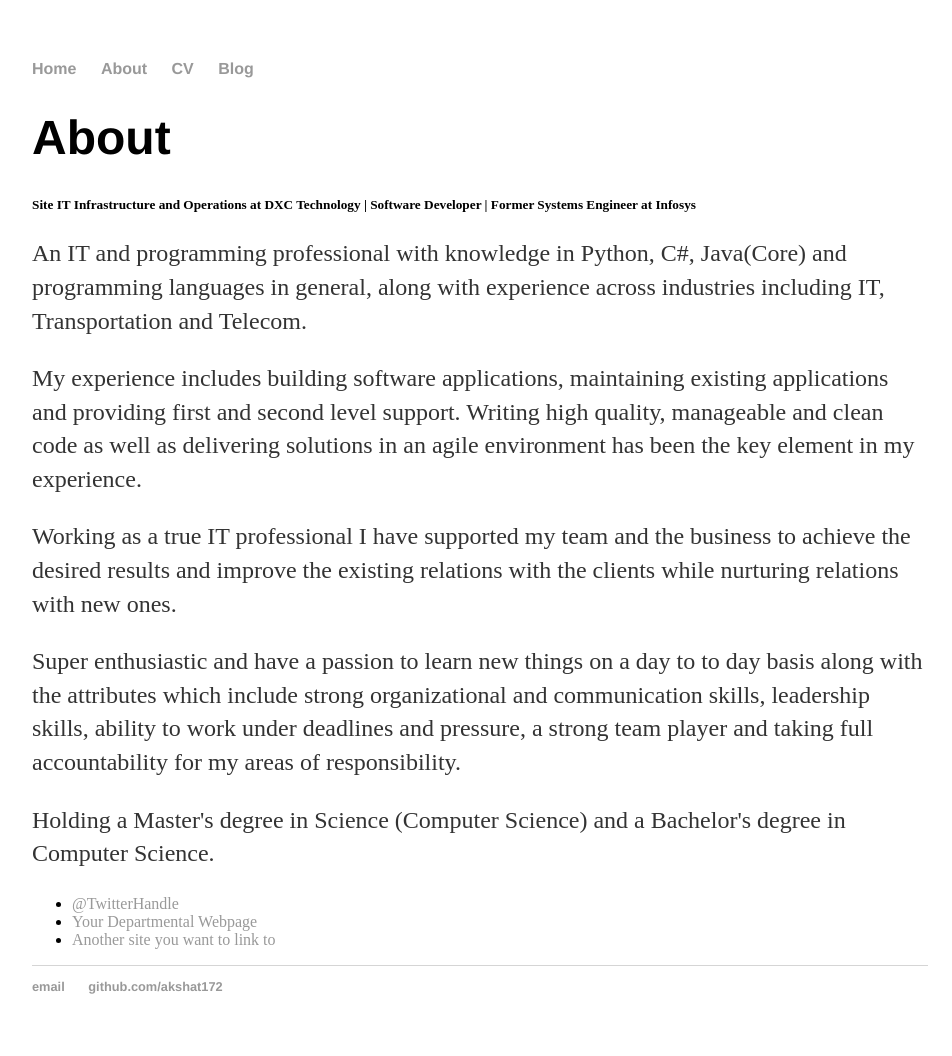
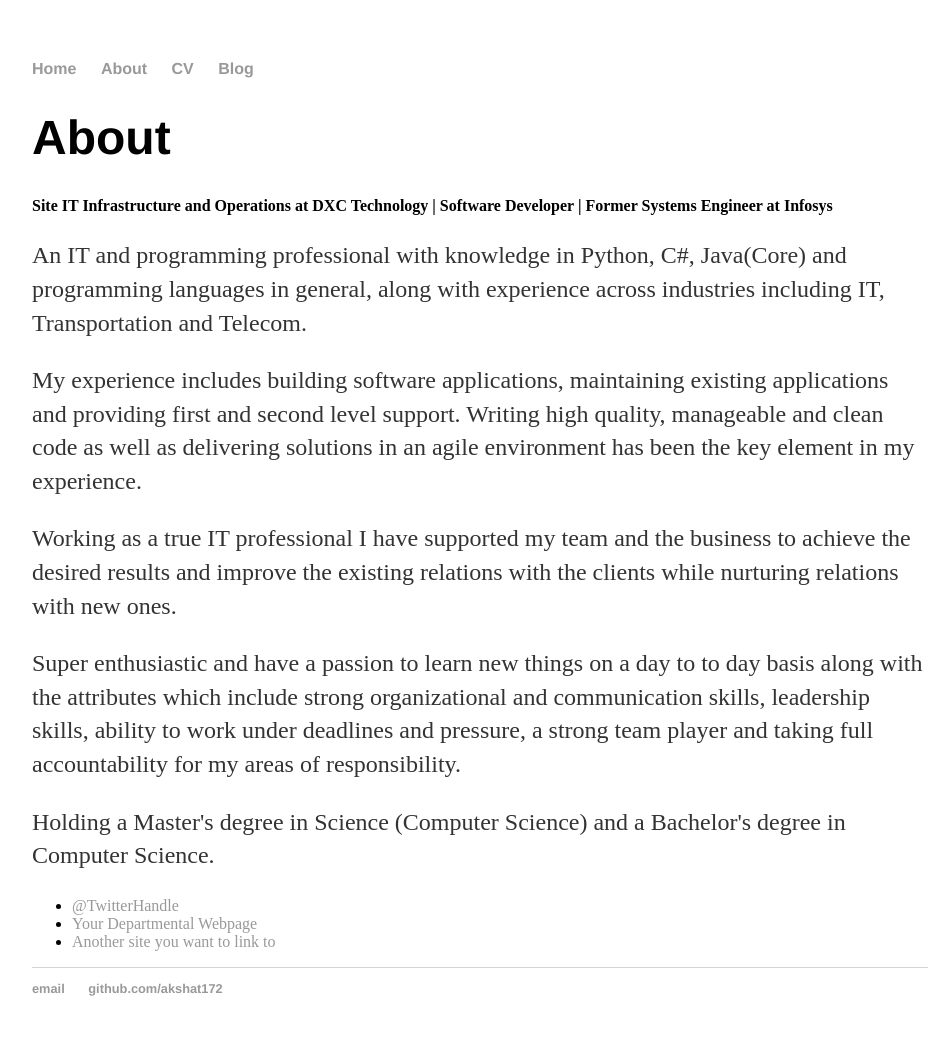
Before and after one commit to akshat172/akshat172.github.io, a Jekyll site: the page built from about/index.html, in a window 1280 px wide. Shown: the whole page, without its empty margins (160-1112 px from the left). Built offline with Jekyll 4.4.1, drawn with Linux system fonts in a browser that asks for light colours.

```diff
--- a/about/index.html
+++ b/about/index.html
@@ -5,7 +5,7 @@ title: About Akshat Gupta
 
 		<div class="about">
 			<h1>About</h1>
-			<h5>Site IT Infrastructure and Operations at DXC Technology | Software Developer | Former Systems Engineer at Infosys</h5>
+			<h4>Site IT Infrastructure and Operations at DXC Technology | Software Developer | Former Systems Engineer at Infosys</h4>
 			<p>An IT and programming professional with knowledge in Python, C#, Java(Core) and programming languages in general, along with experience across industries including IT, Transportation and Telecom.</p>
 			<p>My experience includes building software applications, maintaining existing applications and providing first and second level support. Writing high quality, manageable and clean code as well as delivering solutions in an agile environment has been the key element in my experience.</p>
 			<p>Working as a true IT professional I have supported my team and the business to achieve the desired results and improve the existing relations with the clients while nurturing relations with new ones.</p>
```
